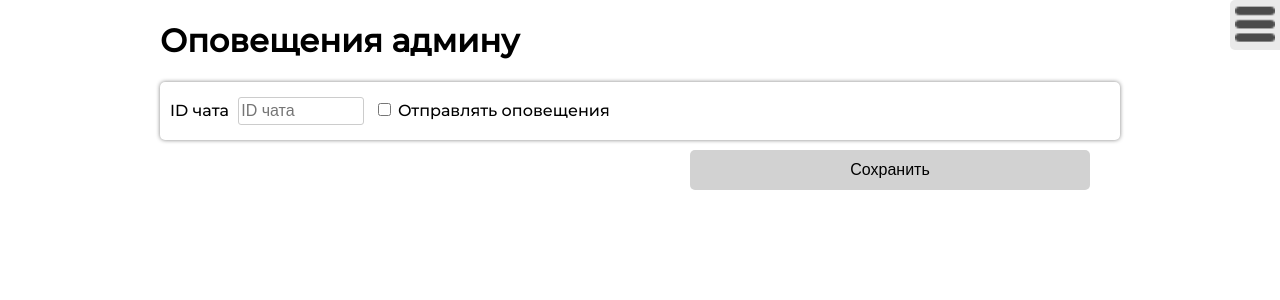
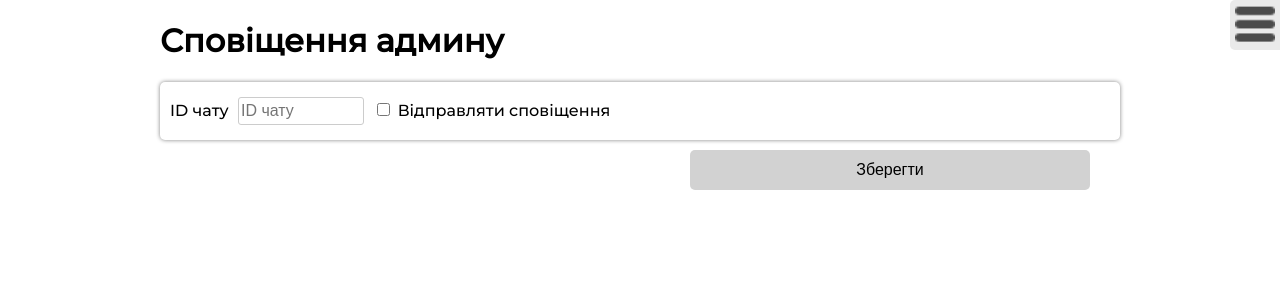
Before and after one commit to Bobako/auto_zakup, a Flask app: template FlaskApp/templates/noti.html in a window 1280 px wide. Shown: the top 300 px of the page. Run offline with Flask 2, Linux system fonts and the light colour scheme; the template is opened without the code that fills it, so the values that code supplies are empty.

Commit message:
Update noti.html

```diff
--- a/FlaskApp/templates/noti.html
+++ b/FlaskApp/templates/noti.html
@@ -7,21 +7,21 @@
     <script src="https://code.jquery.com/jquery-3.6.0.js"></script>
     <script src="{{url_for('static', filename='new_el_button.js')}}"></script>
     <script src="{{url_for('static', filename='antidpr.js')}}"></script>
-    <title>Notifications</title>
+    <title>Сповіщення</title>
 </head>
 <body>
 <main>
-    <h1>Оповещения админу</h1>
+    <h1>Сповіщення админу</h1>
     <div class="db_el">
         <form method="post">
-            <label for="tg_id">ID чата</label>
-            <input type="text" id="tg_id" name="tg_id" value="{{noti.tg_id}}" placeholder="ID чата">
+            <label for="tg_id">ID чату</label>
+            <input type="text" id="tg_id" name="tg_id" value="{{noti.tg_id}}" placeholder="ID чату">
             <span class="cb_span">
             <input type="checkbox" id="send" name="send" {%if noti.send%} checked {%endif%}>
-            <label for="send">Отправлять оповещения</label>
+            <label for="send">Відправляти сповіщення</label>
             </span>
             <br>
-            <input class="micro_btn right" type="submit" value="Сохранить">
+            <input class="micro_btn right" type="submit" value="Зберегти">
         </form>
     </div>
 </main>
@@ -29,16 +29,16 @@
 <nav>
     <button class="nav_button hiden_nav_button"></button>
     <div class="hidden_nav_div">
-        <a href="{{url_for('index')}}">Заказы</a>
-        <a href="{{url_for('vendors_page')}}">Поставщики</a>
-        <a href="{{url_for('facilities_page')}}">Заведения</a>
-        <a href="{{url_for('users_page')}}">Пользователи</a>
-        <a href="{{url_for('products_page')}}">Товары</a>
-        <a href="{{url_for('units_page')}}">Единицы измерения</a>
+        <a href="{{url_for('index')}}">Замовлення</a>
+        <a href="{{url_for('vendors_page')}}">Постачальники</a>
+        <a href="{{url_for('facilities_page')}}">Заклади</a>
+        <a href="{{url_for('users_page')}}">Користувачі</a>
+        <a href="{{url_for('products_page')}}">Товари</a>
+        <a href="{{url_for('units_page')}}">Одиниці виміру</a>
         <a href="{{url_for('stats_page')}}">Статистика</a>
-        <a href="{{url_for('noti_page')}}">Оповещения</a>
-        <a href="{{url_for('order_format')}}">Формат заказа</a>
-        <a href="{{url_for('login')}}">Сменить аккаунт</a>
+        <a href="{{url_for('noti_page')}}">Сповіщення</a>
+        <a href="{{url_for('order_format')}}">Формат замовлення</a>
+        <a href="{{url_for('login')}}">Змінити аккаунт</a>
     </div>
 </nav>
 
```
